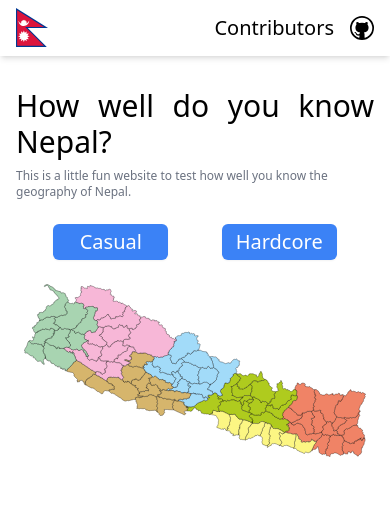
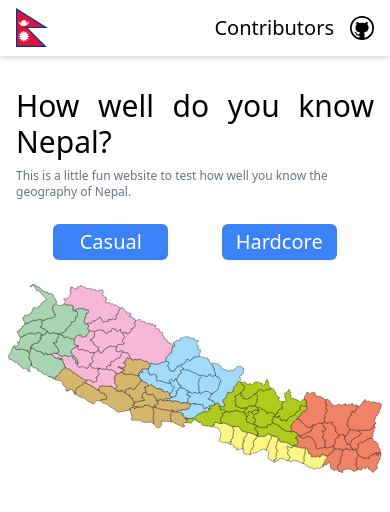
Before and after one commit to aabishkaryal/nepal-districts, a Next.js app: page / in a window 390 px wide. Shown: the top 512 px of the page. Built offline with nearby package versions, Linux system fonts and the light colour scheme.

Commit message:
responsive padding for map

```diff
--- a/components/NepalMap.tsx
+++ b/components/NepalMap.tsx
@@ -3,8 +3,7 @@ import District from 'components/District';
 
 export default function NepalMap() {
   return (
-    <div className="w-full">
-      <div className="w-full max-w-[1024px] px-6">
+    <div className="w-full max-w-[1024px] px-2 sm:px-4 md:px-6">
       <svg viewBox="0 0 1026.077 519.136" className="w-full">
         <g transform="translate(-52.379 -15.971)">
           {DistrictData.map((district) => (
@@ -13,6 +12,5 @@ export default function NepalMap() {
         </g>
       </svg>
     </div>
-    </div>
   );
 }
```
Lines whose indentation alone changed are shown as unchanged.
